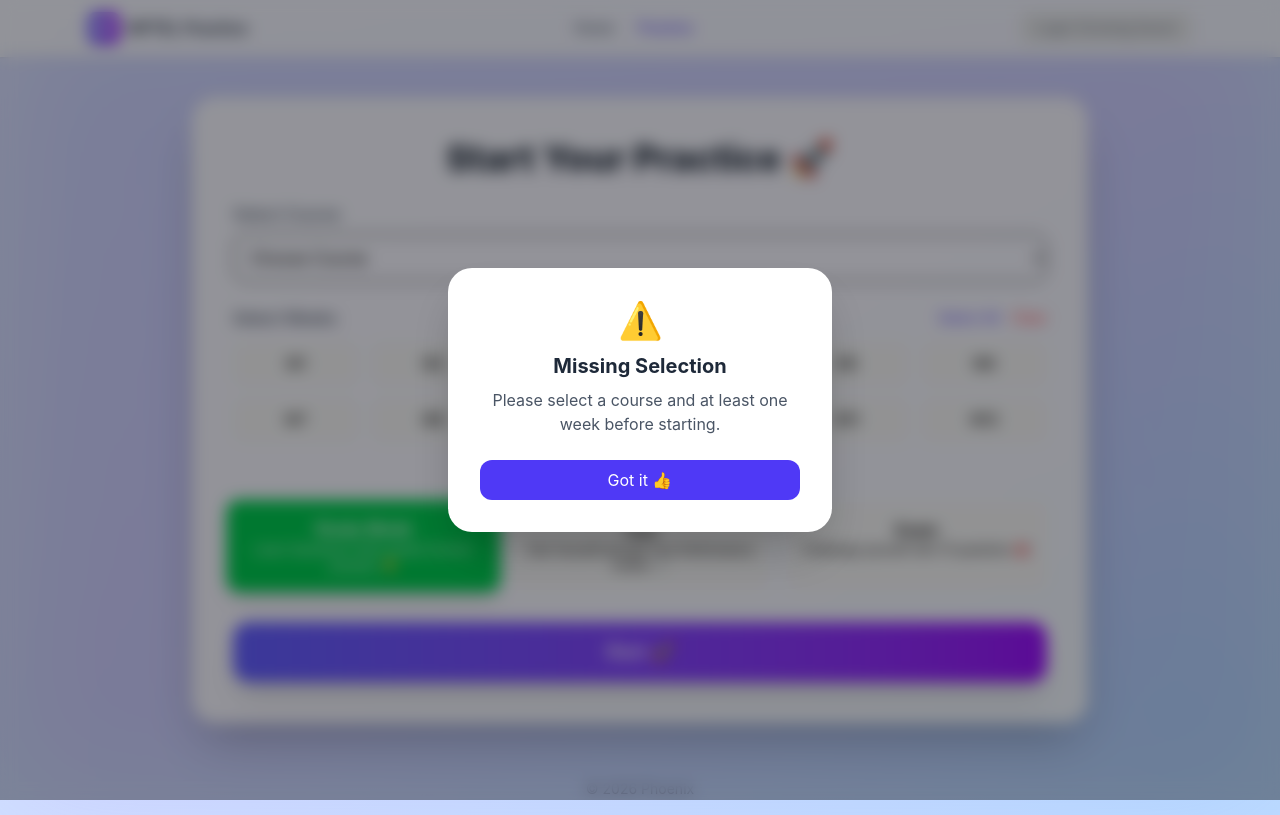
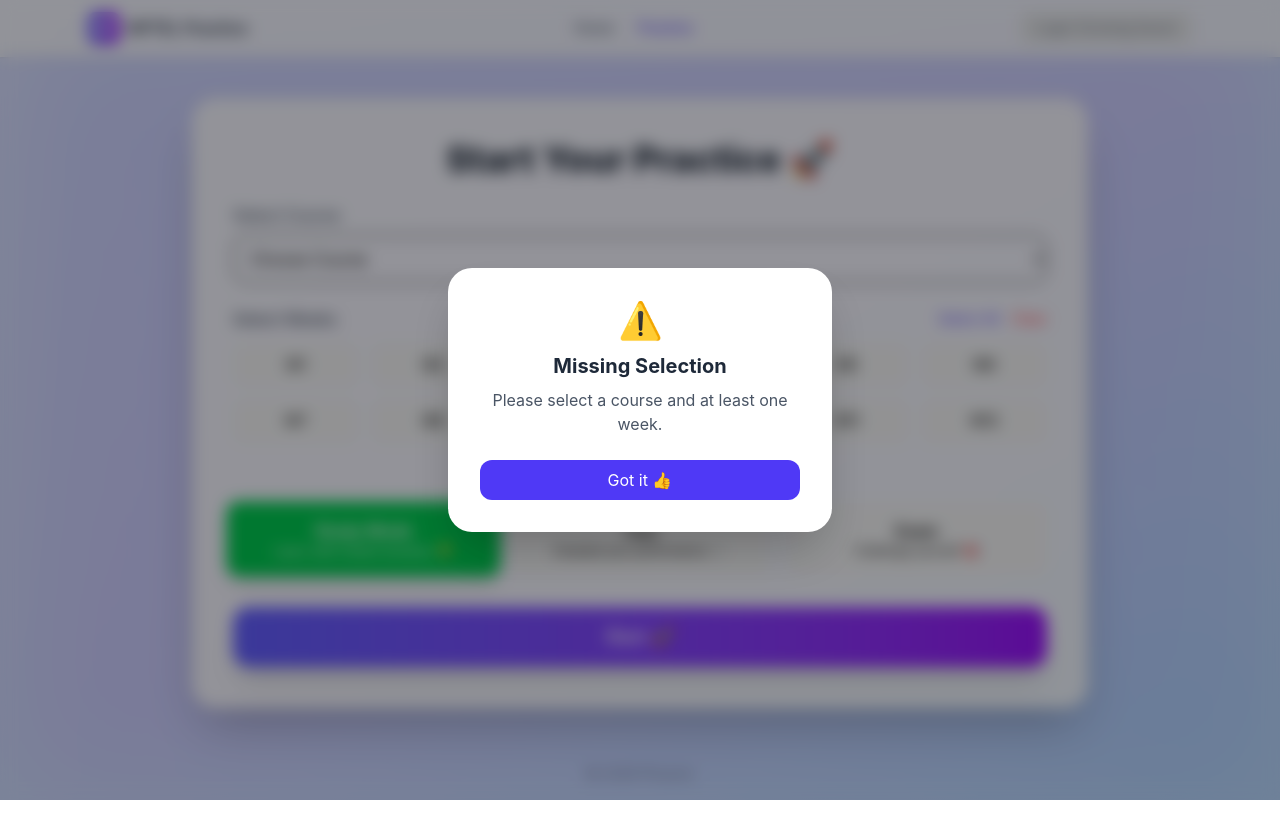
Before and after one commit to vishal-kumar2/Nptel-Quiz-Platform, a React (Vite) app: page /select in a window 1280 px wide. Both pictures are taken after a click on the button "Start 🚀". Built offline with nearby package versions, Linux system fonts and the light colour scheme.

Commit message:
selection page ui fix

```diff
--- a/src/pages/Selection.jsx
+++ b/src/pages/Selection.jsx
@@ -49,6 +49,7 @@ export default function Selection({
       setShowError(true);
       return;
     }
+
     window.scrollTo(0, 0);
     startQuiz();
   };
@@ -138,7 +139,7 @@ export default function Selection({
           })}
         </div>
 
-        {/* EXAM MODE INFO */}
+        {/* EXAM INFO */}
         {mode === "exam" && (
           <p className="text-center text-sm text-gray-500 mb-4">
             All weeks are automatically included in Exam Mode 🎯
@@ -152,10 +153,10 @@ export default function Selection({
             : "No weeks selected"}
         </p>
 
-        {/* MODE SELECTION */}
-        <div className="grid grid-cols-3 gap-4 mb-8">
+        {/* 🔥 MODE SELECTION */}
+        <div className="grid grid-cols-2 md:grid-cols-3 gap-4 mb-8">
 
-          {/* PRACTICE */}
+          {/* STUDY */}
           <div
             onClick={() => setMode("practice")}
             className={`cursor-pointer p-4 rounded-xl text-center transition
@@ -166,7 +167,9 @@ export default function Selection({
               }`}
           >
             <p className="font-semibold">Study Mode</p>
-            <p className="text-xs">Learn Questions with instant Correct answers 💡</p>
+            <p className="text-xs">
+              Learn with instant answers 💡
+            </p>
           </div>
 
           {/* TEST */}
@@ -180,13 +183,16 @@ export default function Selection({
               }`}
           >
             <p className="font-semibold">Test</p>
-            <p className="text-xs">Test Yourself and get Your Performance review ⏱️</p>
+            <p className="text-xs">
+              Evaluate your performance ⏱️
+            </p>
           </div>
 
-          {/* EXAM */}
+          {/* EXAM (CENTERED) */}
+          <div className="col-span-2 md:col-span-1 flex justify-center">
             <div
               onClick={() => setMode("exam")}
-            className={`cursor-pointer p-4 rounded-xl text-center transition
+              className={`cursor-pointer w-[65%] sm:w-[55%] md:w-full p-4 rounded-xl text-center transition
                 ${
                   mode === "exam"
                     ? "bg-purple-600 text-white shadow-lg scale-105"
@@ -194,7 +200,10 @@ export default function Selection({
                 }`}
             >
               <p className="font-semibold">Exam</p>
-            <p className="text-xs">Challenge yourself with 75 questions 🎯</p>
+              <p className="text-xs">
+                Challenge yourself 🎯
+              </p>
+            </div>
           </div>
 
         </div>
@@ -209,12 +218,10 @@ export default function Selection({
 
       </div>
 
-      {/* 🔥 BEAUTIFUL POPUP */}
+      {/* 🔥 POPUP */}
       {showError && (
         <div className="fixed inset-0 z-50 flex items-center justify-center bg-black/40 backdrop-blur-sm">
-
-          <div className="bg-white rounded-3xl shadow-2xl p-8 max-w-sm w-full text-center animate-scaleIn">
-
+          <div className="bg-white rounded-3xl shadow-2xl p-8 max-w-sm w-full text-center">
             <div className="text-4xl mb-3">⚠️</div>
 
             <h3 className="text-xl font-bold text-gray-800 mb-2">
@@ -222,16 +229,15 @@ export default function Selection({
             </h3>
 
             <p className="text-gray-600 mb-6">
-              Please select a course and at least one week before starting.
+              Please select a course and at least one week.
             </p>
 
             <button
               onClick={() => setShowError(false)}
-              className="w-full py-2 rounded-xl bg-indigo-600 text-white hover:bg-indigo-700 transition"
+              className="w-full py-2 rounded-xl bg-indigo-600 text-white"
             >
               Got it 👍
             </button>
-
           </div>
         </div>
       )}
```
Lines whose indentation alone changed are shown as unchanged.
